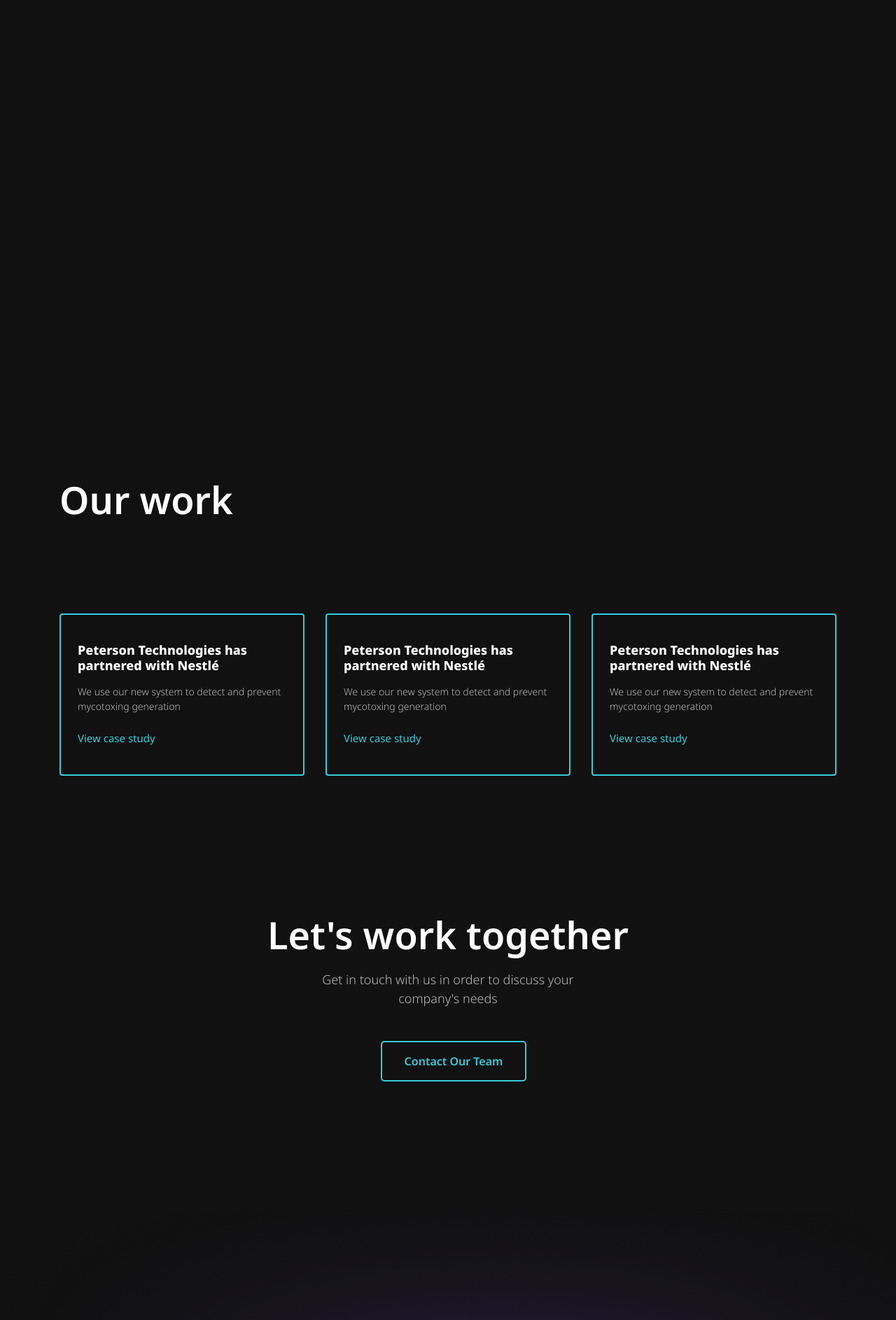
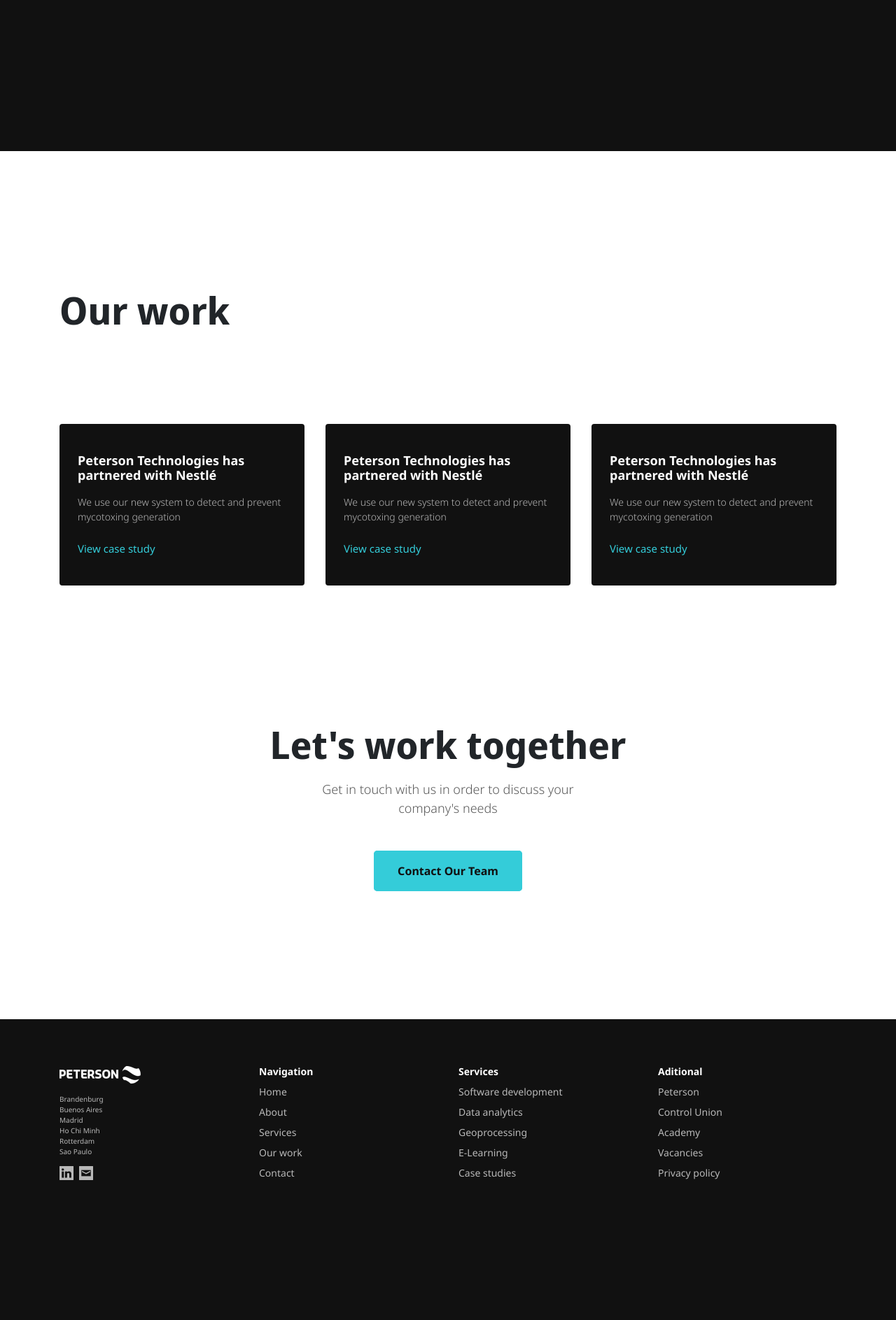
Before and after one commit to TomasAres/ptech_website, a PHP site: page / in a window 1280 px wide; the page is wider, and only the part inside the window is pictured. Shown: the part 3560-5447 px from the top of that part at 70% size. After the commit the page ends 5247 px from the top of that part, so only its background shows below. Run offline with PHP 8.4, Linux system fonts and the light colour scheme; some libraries are stand-ins or nearby versions.

Commit message:
Added: white section, footer, improved services section bg-image

```diff
--- a/css/style.css
+++ b/css/style.css
@@ -2,12 +2,19 @@
     --black: #111111;
     --gray: rgba(255, 255, 255, .7);
     --primary: #34CCD9;
+    --white: #ffffff;
   }
 
 body {
-    font-family: 'Noto Sans', sans-serif;
+    font-family: 'Noto Sans', sans-serif!important;
     background: var(--black);
 }
+
+h1, h2, h3, h4, h5 {
+    font-family: 'Noto Sans Display', sans-serif!important;
+}
+
+
 
 .button {
     border: 2px solid var(--primary);
@@ -16,8 +23,12 @@
     border-radius: 5px;
     padding-left: 32px!important;
     padding-right: 32px!important;
+    transition: ease-in-out 0.2s;
+}
+
+.navbar .button {
     margin-left: 16px;
-    transition: ease-in-out 0.2s;
+
 }
 
 .button:hover {
@@ -66,6 +77,11 @@
 
 p {
     font-size: 14px;
+    font-weight: 400;
+}
+
+.small {
+    font-size: 10px;
 }
 
 .top-sm {
@@ -138,6 +154,9 @@
 
 .hero-subtitle {
     padding-top: 40px;
+    font-family: 'Noto Sans', sans-serif!important;
+    font-weight: 300;
+
 }
 
 .hero {
@@ -145,9 +164,6 @@
     padding-top: 32px;
 }
 
-.hero-subtitle {
-    font-weight: 400;
-}
 
 .hero-bg {
     background-image: url(/img/bg_hero.png);
@@ -252,14 +268,14 @@
 
 #services .img-wrapper {
     position: sticky;
-    bottom: -350px;
+    bottom: 0px;
     z-index: 9;
     text-align: center;
 
 }
 
 #services .img-wrapper img {
-    width: 80%;
+max-width: 100%;
 }
 
 #services .col-md-6, #services h3 {
@@ -276,11 +292,13 @@
 
 
 
+
+
 /* CARD */
 
 .card {
-    border: 2px solid var(--primary);
-    background: transparent;
+    border: 2px solid var(--black);
+    background: var(--black);
     padding: 40px 24px 40px;
     color: white;
 }
@@ -288,6 +306,11 @@
 .card, .card p {
     transition: ease-in-out .2s;
 }
+
+.card p {
+    color: var(--gray);
+}
+
 
 .card-body {
     padding: 0;
@@ -309,6 +332,8 @@
 .card:hover {
     background: var(--primary);
     color: var(--black);
+    border: 2px solid var(--primary);
+
 }
 
 .card:hover .card-link {
@@ -317,7 +342,7 @@
 }
 
 .card:hover p {
-    color: var(--black)
+    color: var(--black);
 }
 
 
@@ -345,11 +370,91 @@
 /* OUR WORK */
 
 
-@media (min-width:1900px) {
+.white-bg {
+    background: var(--white);
+}
+
+.white-bg .home-text {
+    color: var(--black);
+    opacity: .7;
+}
+
+.white-bg .button {
+    background: var(--primary);
+    color: var(--black)!important;
+}
+
+.white-bg .button:hover {
+    background: transparent;
+    color: var(--primary)!important;
+}
+
+
+/* FOOTER */
+
+footer {font-size: 14px;}
+
+footer ul {
+    list-style: none;
+    margin-left: 0px;
+    padding-left: 0px;
+    margin-bottom: 0px;
+}
+
+.social-list {
+    display: inline-block;
+    margin-bottom: 0px;
+}
+
+.social-list li {
+    float: left;
+    padding-right: 8px;
+}
+
+.social-list a {
+    opacity: .7;
+    transition: ease-in-out .2s;
+
+}
+
+.social-list a:hover {
+    opacity: 1;
+}
+
+.footer-menu-list a {
+    color: var(--gray)
+}
+
+.footer-menu-list a:hover {
+    color: var(--white);
+}
+
+.footer-menu-list li {
+    padding-top: 8px;
+}
+
+.footer-logo {
+    width: 126px;
+    height: 30px;
+}
+
+footer .col-md-3:first-of-type {
+    display: flex;
+    flex-direction: column;
+    justify-content: space-between;
+}
+
+
+
+@media (min-width:1700px) {
 
     .hero {
         height: calc(100vh - 226px);
         padding-top: 32px;
     }
 
+    #services {
+        max-height: 1800px;
+    }
+
 }
--- a/index.html
+++ b/index.html
@@ -10,7 +10,7 @@
     <link rel="stylesheet" href="/css/style.css">
     <link rel="preconnect" href="https://fonts.googleapis.com">
     <link rel="preconnect" href="https://fonts.gstatic.com" crossorigin>
-    <link href="https://fonts.googleapis.com/css2?family=Noto+Sans:wght@300;400;600;800&display=swap" rel="stylesheet">
+    <link rel="preconnect" href="https://fonts.googleapis.com"><link rel="preconnect" href="https://fonts.gstatic.com" crossorigin><link href="https://fonts.googleapis.com/css2?family=Noto+Sans+Display:wght@600;700;800&family=Noto+Sans:wght@300;400;700&display=swap" rel="stylesheet">
 
     <!-- JS Libraries -->
 
@@ -156,7 +156,7 @@
               <div class="col-md-6 column-services">
                 <div class="service">
                   <div class="service-header d-inline d-flex align-items-center">
-                  <img src="img/softdev_icon.png" alt="Software development icon" class="service-logo">
+                    <img src="img/softdev_icon.png" alt="Software development icon" class="service-logo" />
                     <h5 class="service-title bold white pt-2">Software development</h5>
                   </div>
                   <div class="service-body top-md">
@@ -169,7 +169,7 @@
 
                 <div class="service top-xl">
                   <div class="service-header d-inline d-flex align-items-center">
-                <img src="img/softdev_icon.png" alt="Software development icon" class="service-logo">
+                    <img src="img/softdev_icon.png" alt="Software development icon" class="service-logo" />
                     <h5 class="service-title bold white pt-2">Data analytics</h5>
                   </div>
                   <div class="service-body top-md">
@@ -180,10 +180,9 @@
                   </div>
                 </div>
 
-
                 <div class="service top-xl">
                   <div class="service-header d-inline d-flex align-items-center">
-              <img src="img/softdev_icon.png" alt="Software development icon" class="service-logo">
+                    <img src="img/softdev_icon.png" alt="Software development icon" class="service-logo" />
                     <h5 class="service-title bold white pt-2">Geoprocessing</h5>
                   </div>
                   <div class="service-body top-md">
@@ -194,10 +193,9 @@
                   </div>
                 </div>
 
-
                 <div class="service top-xl">
                   <div class="service-header d-inline d-flex align-items-center">
-            <img src="img/softdev_icon.png" alt="Software development icon" class="service-logo">
+                    <img src="img/softdev_icon.png" alt="Software development icon" class="service-logo" />
                     <h5 class="service-title bold white pt-2">E-Learning</h5>
                   </div>
                   <div class="service-body top-md">
@@ -207,28 +205,25 @@
                     <a href="" class="service-link top-sm d-block">More about e-learning</a>
                   </div>
                 </div>
+              </div>
 
             </div>
+          </div>
 
-        <div class="img-wrapper w-100 "><img src="/img/bg_services.png" alt="" class="bg-services"></div>
-
-
+          <div class="img-wrapper w-100"><img src="/img/bg_services.png" alt="" class="bg-services" /></div>
 
         </div>
 
 
-          </div>
-        </div>
-
 
                  <!-- Works -->
 
-
+                  <section id="our-work" class="white-bg">
                  <div class="container-fluid top-xxl" id="our-work">
                   <div class="container">
                     <div class="row">
                       <div class="col-md-6 align-self-start">
-                        <h3 class="white semibold">Our work</h3>
+                        <h3 class="semibold">Our work</h3>
                       </div>
                       <div class="w-100"></div>
 
@@ -287,7 +282,7 @@
                       <div class="container text-center top-xxl bottom-xxl">
                         <div class="row justify-content-center">
                           <div class="col-md-6">
-                            <h3 class="white semibold">Let's work together</h3>
+                            <h3 class="semibold">Let's work together</h3>
                             <p class="home-text w-75 m-auto top-sm bottom-sm">
                               Get in touch with us in order to discuss your company's needs
                             </p>
@@ -299,8 +294,88 @@
                     </div>
 
 
-                    <img src="/img/bg_services.png" alt="" class="box">
+                  </section>
 
+
+                                        <!-- Footer -->
+
+                  <footer class="top-lg bottom-lg">
+
+                    <div class="container">
+                    <div class="row">
+                       <div class="col-md-3">
+                        <img src="/img/ptech_logo_footer.png" alt="Logo Peterson Technologies" class="footer-logo">
+                        <ul class="offices-list small gray">
+                          <li><span>Brandenburg</span></li>
+                          <li><span>Buenos Aires</span></li>
+                          <li><span>Madrid</span></li>
+                          <li><span>Ho Chi Minh</span></li>
+                          <li><span>Rotterdam</span></li>
+                          <li><span>Sao Paulo</span></li>
+                        </ul>
+
+                        <ul class="social-list small gray">
+                          <li><a href=""><img src="/img/linkedin_footer.png" alt="LinkedIn Logo"></a></li>
+                          <li><a href=""><img src="/img/email_footer.png" alt="Email"></a></li>
+
+                        </ul>
+
+                       </div>
+
+                       <div class="col-md-3">
+
+                        <div class="footer-menu">
+                          <div class="footer-menu-title white bold"><span>Navigation</span></div>
+                          <div class="footer-menu-list-wrapper">
+                            <ul class="footer-menu-list">
+                              <li><a href="">Home</a></li>
+                              <li><a href="">About</a></li>
+                              <li><a href="">Services</a></li>
+                              <li><a href="">Our work</a></li>
+                              <li><a href="">Contact</a></li>
+                            </ul>
+                          </div>
+                        </div>
+                       </div>
+
+                       <div class="col-md-3">
+
+                        <div class="footer-menu">
+                          <div class="footer-menu-title white bold"><span>Services</span></div>
+                          <div class="footer-menu-list-wrapper">
+                            <ul class="footer-menu-list">
+                              <li><a href="">Software development</a></li>
+                              <li><a href="">Data analytics</a></li>
+                              <li><a href="">Geoprocessing</a></li>
+                              <li><a href="">E-Learning</a></li>
+                              <li><a href="">Case studies</a></li>
+
+                            </ul>
+                          </div>
+                        </div>
+                       </div>
+
+                       <div class="col-md-3">
+
+                        <div class="footer-menu">
+                          <div class="footer-menu-title white bold"><span>Aditional</span></div>
+                          <div class="footer-menu-list-wrapper">
+                            <ul class="footer-menu-list">
+                              <li><a href="">Peterson</a></li>
+                              <li><a href="">Control Union</a></li>
+                              <li><a href="">Academy</a></li>
+                              <li><a href="">Vacancies</a></li>
+                              <li><a href="">Privacy policy</a></li>
+                            </ul>
+                          </div>
+                        </div>
+                       </div>
+
+                    </div>
+
+                    </div>
+
+                  </footer>
 
 
 
--- a/javascript/main.js
+++ b/javascript/main.js
@@ -37,13 +37,13 @@
     gsap.to(".bg-services", {
       scrollTrigger: {
         trigger: ".column-services",
-        start: "top 40%",
-        end: "bottom top",
+        start: "top 15%",
+        end: "bottom 30%",
         toggleActions: "restart reverse none none",
         markers: true,
         scrub: "1",
 
       },
-      scale: 2.5,
+      scale: 1,
       opacity: 0,
     });
```
Also changed, not shown: img/bg_hero.png, img/bg_section.png, img/bg_services.png, img/email_footer.png (added), img/linkedin_footer.png (added), img/ptech_logo_footer.png (added). Lines whose indentation alone changed are shown as unchanged.
